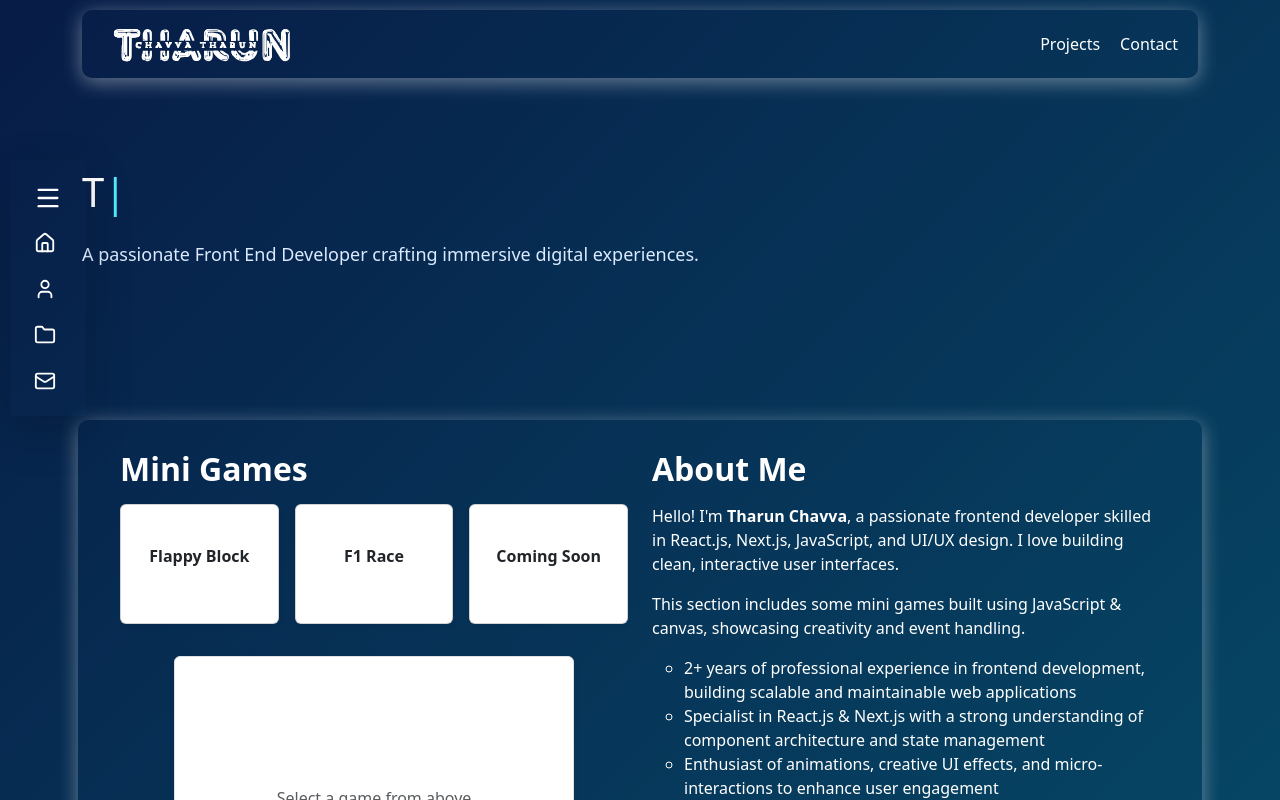
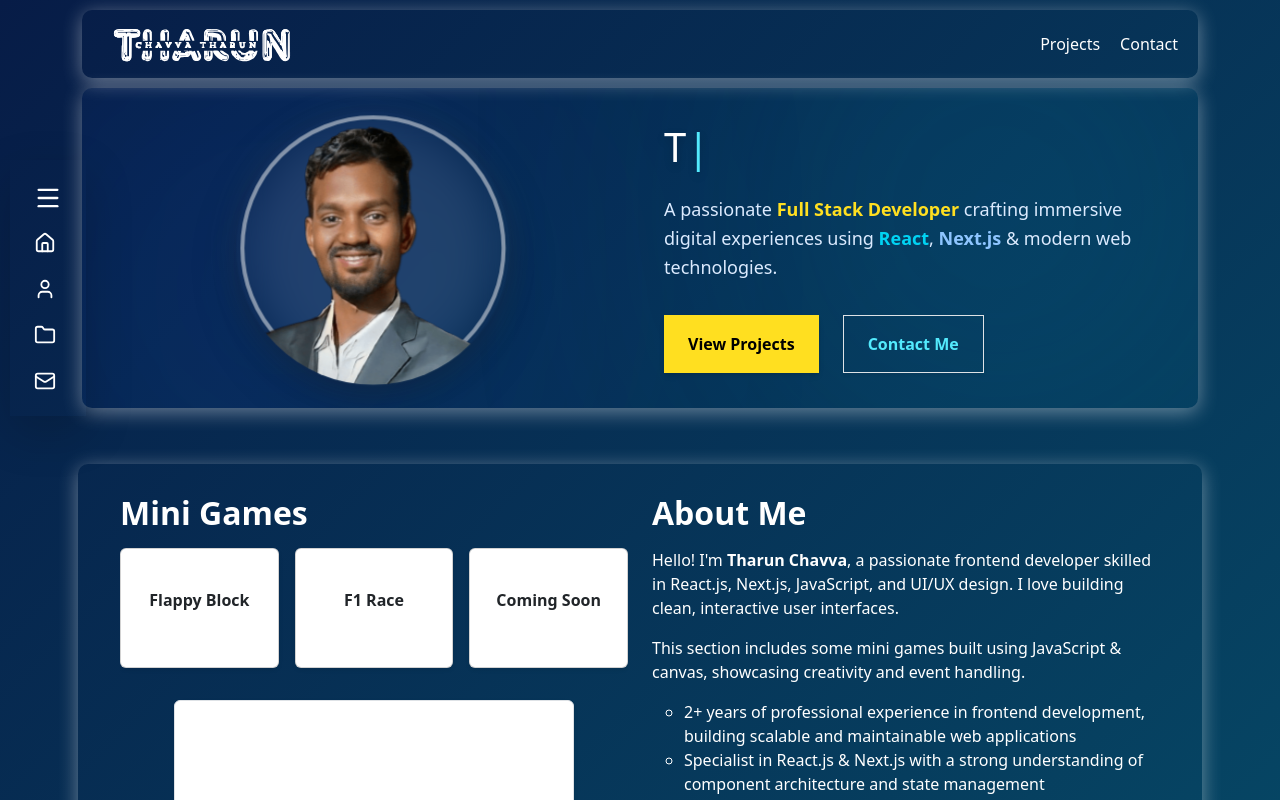
Before and after one commit to ChavvaTharun/My-Portfolio, a Next.js app: page / in a window 1280 px wide. Shown: the top 800 px of the page. Built offline with nearby package versions, Linux system fonts and the light colour scheme.

Commit message:
Fix Banner

```diff
--- a/src/app/components/Banner.tsx
+++ b/src/app/components/Banner.tsx
@@ -1,44 +1,118 @@
 "use client";
 
-import React, { useEffect, useState } from "react";
-
-const texts = ["THARUN", "CHAVVA"]; // ✅ move outside
+import Image from "next/image";
+import React, { useState, useEffect, useRef } from "react";
 
 export default function Banner() {
+  const texts = useRef(["THARUN", "CHAVVA"]); // stable reference → no ESLint warning
   const [index, setIndex] = useState(0);
   const [displayed, setDisplayed] = useState("");
 
   // Typing Effect
   useEffect(() => {
-    const current = texts[index];
+    const current = texts.current[index];
     let i = 0;
+
     const interval = setInterval(() => {
-      setDisplayed(current.slice(0, i + 1));
       i++;
-      if (i === current.length) clearInterval(interval);
+      setDisplayed(current.slice(0, i));
+      if (i >= current.length) clearInterval(interval);
     }, 120);
+
     return () => clearInterval(interval);
-  }, [index]); // ✅ texts is now stable, no warning
+  }, [index]);
 
   // Switch Name After Typing
   useEffect(() => {
+    if (!displayed) return;
+
     const timeout = setTimeout(() => {
-      setIndex((prev) => (prev + 1) % texts.length);
+      setIndex((prev) => (prev + 1) % texts.current.length);
       setDisplayed("");
     }, 2500);
+
     return () => clearTimeout(timeout);
-  }, [displayed]); // ✅ texts.length is stable
-
+  }, [displayed]);
 
   return (
-    <section id="hero" className="container py-20">
-      <h1 className="text-5xl font-bold text-white">
-        {displayed}
-        <span className="text-cyan-300">|</span>
-      </h1>
-      <p className="text-lg text-blue-100 mt-4">
-        A passionate Front End Developer crafting immersive digital experiences.
-      </p>
+    <section className="container" id="hero">
+      <div className="w-full py-20 px-5 md:px-12 relative overflow-hidden about-section">
+
+        {/* Background gradient */}
+        <div className="absolute top-0 left-0 w-[400px] h-[400px] bg-blue-600/20 blur-[150px] rounded-full" />
+        <div className="absolute bottom-0 right-0 w-[400px] h-[400px] bg-cyan-500/20 blur-[150px] rounded-full" />
+
+        <div className="relative max-w-7xl mx-auto grid grid-cols-1 lg:grid-cols-2 gap-12 items-center">
+
+          {/* IMAGE */}
+          <div className="flex justify-center lg:justify-start">
+            <div className="relative w-[260px] h-[260px] mx-auto perspective-1000 group">
+
+              <div
+                className="relative w-full h-full rounded-full transform-style-3d
+                transition-all duration-500
+                group-hover:rotate-x-3 group-hover:rotate-y-3 group-hover:scale-[1.04]"
+              >
+
+                <div className="absolute inset-0 rounded-full shadow-[0_10px_35px_rgba(0,0,0,0.25)] -z-10 translate-z-[-20px]" />
+
+                <div className="absolute inset-0 rounded-full border-[4px] border-gray-300/60 backdrop-blur-md translate-z-[20px]" />
+
+                <div className="absolute inset-0 rounded-full bg-white/10 blur-xl translate-z-[-10px]" />
+
+                <Image
+                  src="/images/home-images/MY-IMAGE.png"
+                  alt="Profile"
+                  width={260}
+                  height={260}
+                  className="rounded-full object-cover shadow-lg translate-z-[50px]
+                  animate-[subtleFloat_5s_ease-in-out_infinite]"
+                />
+              </div>
+
+            </div>
+          </div>
+
+          {/* TEXT SECTION */}
+          <div>
+            <h1 className="text-5xl md:text-6xl font-extrabold tracking-wide text-white drop-shadow-lg mb-4">
+              {displayed}
+              <span className="text-cyan-300">|</span>
+            </h1>
+
+            <p className="text-lg text-blue-100 leading-relaxed max-w-xl">
+              A passionate{" "}
+              <span className="text-yellow-300 font-semibold">Full Stack Developer</span>{" "}
+              crafting immersive digital experiences using{" "}
+              <span className="text-cyan-400 font-semibold">React</span>,{" "}
+              <span className="text-blue-300 font-semibold">Next.js</span> & modern
+              web technologies.
+            </p>
+
+            <div className="flex gap-4 mt-8">
+              <button
+                className="px-6 py-3 bg-yellow-300 text-black font-semibold rounded-xl shadow-md hover:shadow-yellow-400/40 hover:-translate-y-1 transition"
+                onClick={() =>
+                  document.getElementById("projects")?.scrollIntoView({ behavior: "smooth" })
+                }
+              >
+                View Projects
+              </button>
+
+              <button
+                className="px-6 py-3 border border-cyan-400 text-cyan-300 font-semibold rounded-xl hover:bg-cyan-500/20 hover:-translate-y-1 transition shadow-sm"
+                onClick={() =>
+                  document.getElementById("contact")?.scrollIntoView({ behavior: "smooth" })
+                }
+              >
+                Contact Me
+              </button>
+            </div>
+
+          </div>
+
+        </div>
+      </div>
     </section>
   );
 }
```
